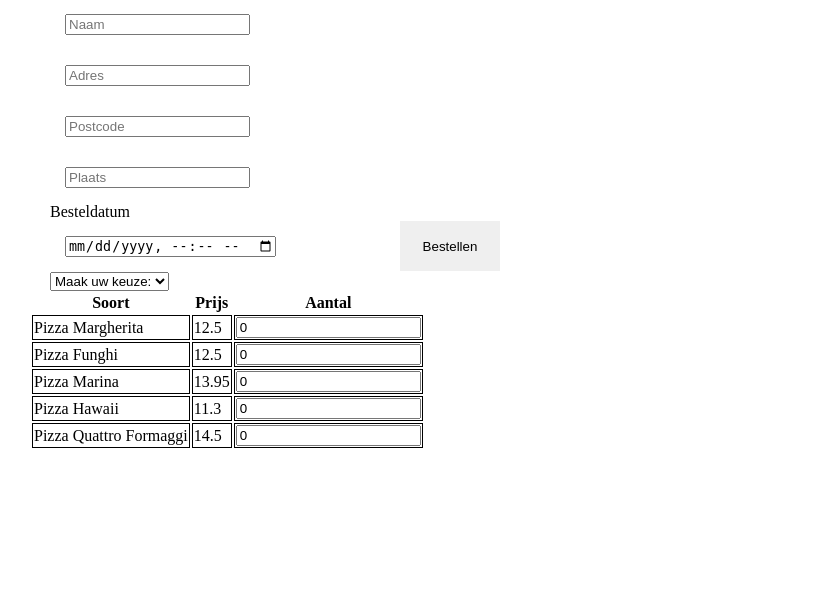
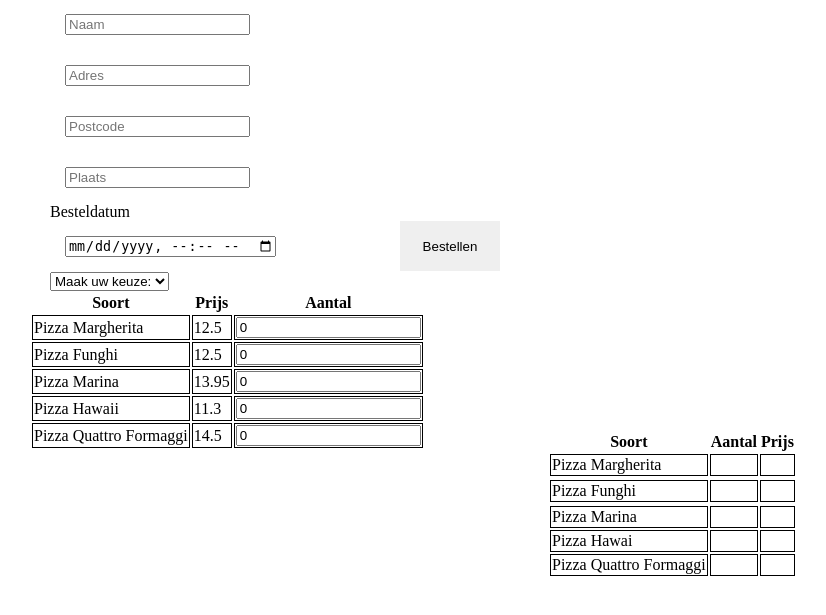
Before and after one commit to GovertJansen/MacRepo, a PHP site: page /Pizza.php in a window 1280 px wide. Shown: the part 99-714 px from the top of the page, without its empty margins (362-1188 px from the left). Run offline with PHP 8.4, Linux system fonts and the light colour scheme.

Commit message:
zaterdag 18:37
tablel onder elkaar gezet

```diff
--- a/Opdracht-PHP/Pizza.php
+++ b/Opdracht-PHP/Pizza.php
@@ -22,6 +22,7 @@ $pizza = array(
 <body>
     <div class="post">
         <?php
+
         if (isset($_POST["submit"])) {
             $naam = $_POST["naam"];
             $adres = $_POST["adres"];
@@ -86,31 +87,55 @@ $pizza = array(
                 </tr>
                 <?php
                 for ($i = 0; $i < count($pizza); $i++) {
-                    echo "<tr><td class='tabel'>" . $pizza[$i]['artikel'] . "</td><td class='tabel'>" . $pizza[$i]['prijs'] . "</td><td class='tabel'><input type='number' name='aantal1'" . $pizza[$i]['artikel'] . "' size='3' min='0' value='0'></td></tr>";
+                    echo "<tr>
+                    <td class='tabel'> " . $pizza[$i]['artikel'] . " </td>
+                    <td class='tabel'> " . $pizza[$i]['prijs'] . " </td>
+                    <td class='tabel'> <input type='number' name='aantal1'" . $pizza[$i]['artikel'] . "' size='3' min='0' value='0'></td>
+                    </tr>";
                 }
                 ?>
-
             </table>
         </form>
 
+
         <table class="tabel2">
-            <?php
-            if (isset($_POST["submit"])) {
-                echo "<tr>
+
+            <tr>
                 <th>Soort</th>
                 <th>Aantal</th>
                 <th>Prijs</th>
-                </tr>";
+            </tr>
+            <tr>
+                <td class="tabel">Pizza Margherita</td>
+                <td class="tabel"> <?php echo ''; ?> </td>
+                <td class="tabel"> </td>
+            <tr>
+            <tr>
+                <td class="tabel">Pizza Funghi</td>
+                <td class="tabel"> <?php echo ''; ?> </td>
+                <td class="tabel"> </td>
+            <tr>
+            <tr>
+                <td class="tabel">Pizza Marina</td>
+                <td class="tabel"> <?php echo '' ?> </td>
+                <td class="tabel"> </td>
+            <tr>
+                <td class="tabel">Pizza Hawai</td>
+                <td class="tabel"> <?php echo ''; ?></td>
+                <td class="tabel"> </td>
 
-                for ($i = 0; $i < count($pizza); $i++) {
-                    echo "<tr><td class='tabel'>" . $pizza[$i]['artikel'] . "</td><td class='tabel'>" . "......" . "</td><td class='tabel'>" . "......" . " </td></tr>";
-                }
-                echo "<tr><th>Totale prijs= .... </th></tr>";
-            }
-            ?>
+            <tr>
+                <td class="tabel">Pizza Quattro Formaggi</td>
+                <td class="tabel"> <?php echo ''; ?> </td>
+                <td class="tabel"> </td>
+            </tr>
+
 
         </table>
+
     </div>
+
+
 
 
 
```
